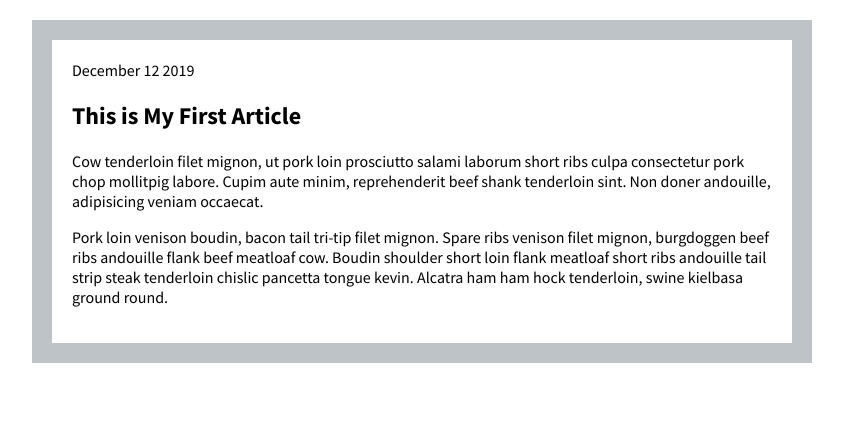
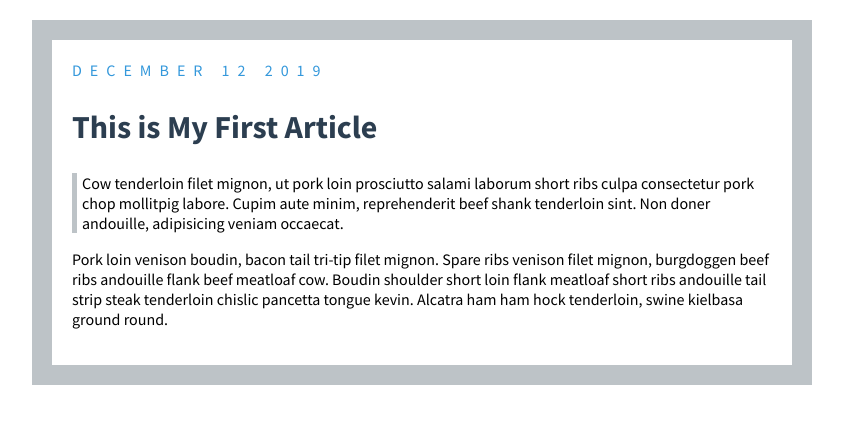
Before and after one commit to oluwaseunasuni/bootCamp, a plain HTML site: page CSS Task/blog/blog.html in a window 1280 px wide. Shown: the whole page, without its empty margins (218-1061 px from the left). Drawn offline with Linux system fonts and the light colour scheme.

Commit message:
modified css

```diff
--- a/CSS Task/blog/blog.css
+++ b/CSS Task/blog/blog.css
@@ -6,3 +6,19 @@ body {
     margin: 20px auto;
     font-family: Source Sans Pro;
 }
+
+.quote {
+    border-left: 5px solid #bdc3c7;
+    padding-left: 5px;
+}
+
+.date {
+    color: #3498db;
+    text-transform: uppercase;
+    letter-spacing: 0.5rem;
+}
+
+h2 {
+    color: #2c3e50;
+    font-size: 2.0rem;
+}
```
